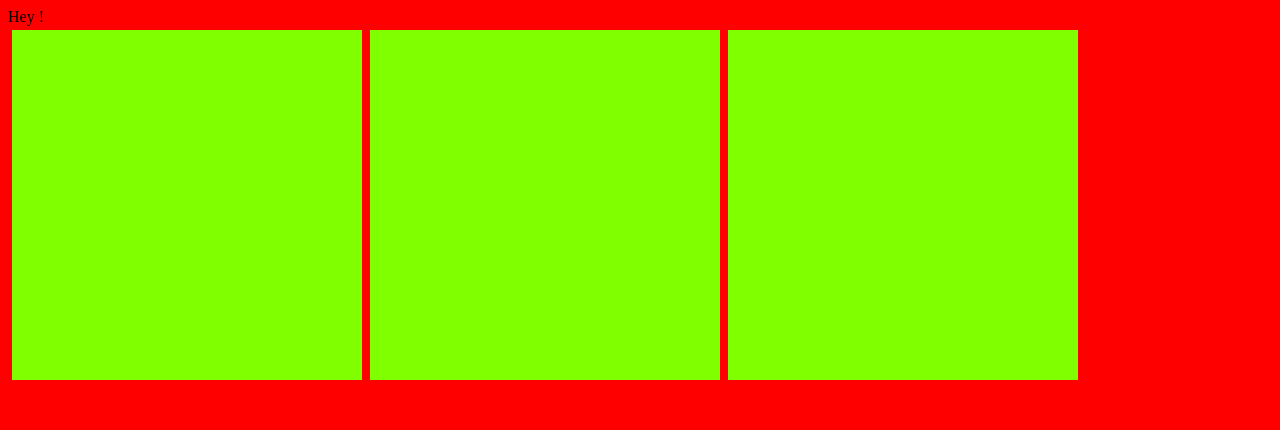
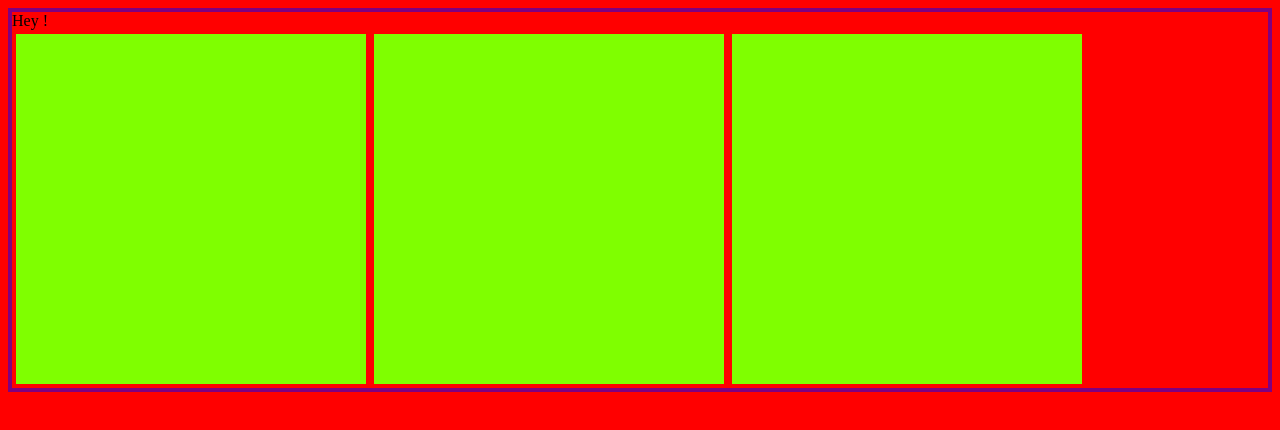
Before and after one commit to AkashAich1999/Sigma-Web-Dev-Course, a plain HTML site: page Tutorial 31/index.html in a window 1280 px wide. Drawn offline with Linux system fonts and the light colour scheme.

Commit message:
CSS Media Queries

```diff
--- a/Tutorial 31/index.html
+++ b/Tutorial 31/index.html
@@ -34,6 +34,16 @@
             padding: 3px;
             margin: 4px;
         }
+        @media screen and (orientation: landscape){
+            body{
+                border: 4px solid purple;
+            }
+        }
+        /* @media screen and (orientation: portrait){
+            body{
+                border: 4px solid purple;
+            }
+        } */
     </style>
 </head>
 <body>
```
